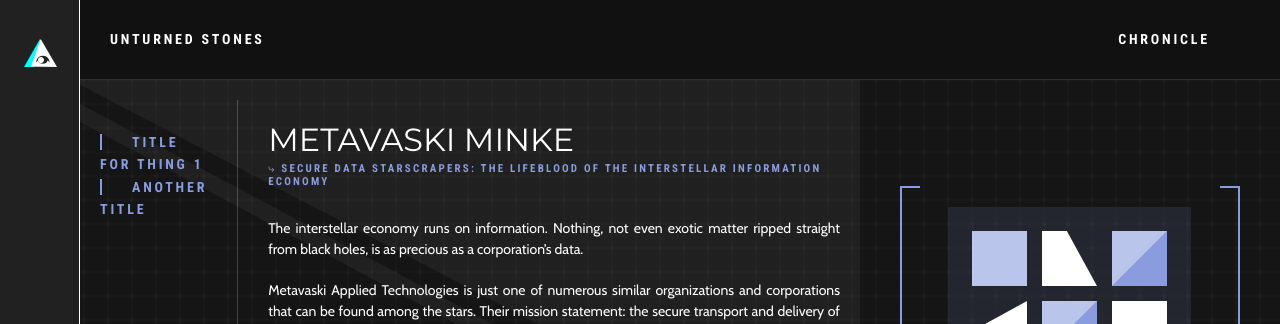
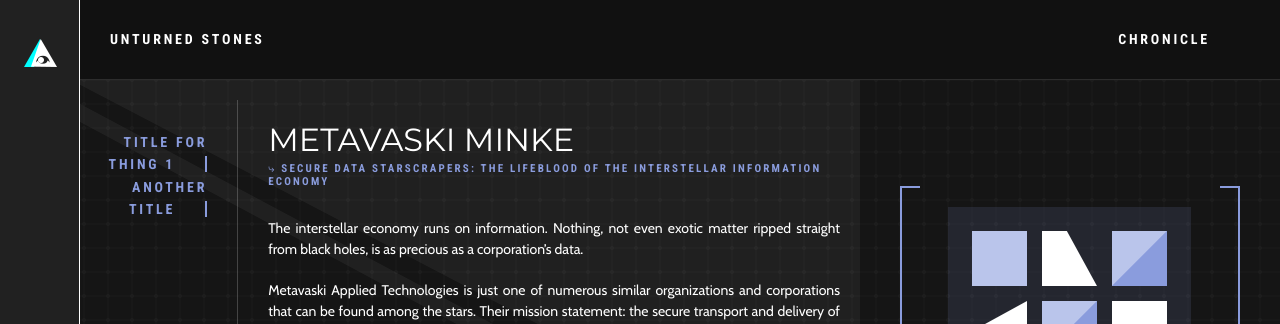
Before and after one commit to prokhorvlg/Unturned-Stones-2, a Jekyll site: the page built from codex/technology/spacecraft/minke.md, in a window 1280 px wide. Shown: the top 324 px of the page. Built offline with Jekyll 4.4.1, drawn with Linux system fonts in a browser that asks for light colours.

Commit message:
Quick update to menu

```diff
--- a/assets/css/main-style.css
+++ b/assets/css/main-style.css
@@ -888,6 +888,7 @@ body {
 .codexTOC {
   margin: 20px;
   border-right: 1px solid rgba(255,255,255,0.2);
+  text-align: right;
 }
 .codexTOC ul {
   margin: 10px;
@@ -897,8 +898,8 @@ body {
   padding-top: 20px;
 }
 .codexTOCLink {
-  border-left: 2px solid;
-  padding-left: 30px;
+  border-right: 2px solid;
+  padding-right: 30px;
   text-transform: uppercase;
   transition: 0.1s ease-in-out;
 }
```
Also changed, not shown: 1 other file.
